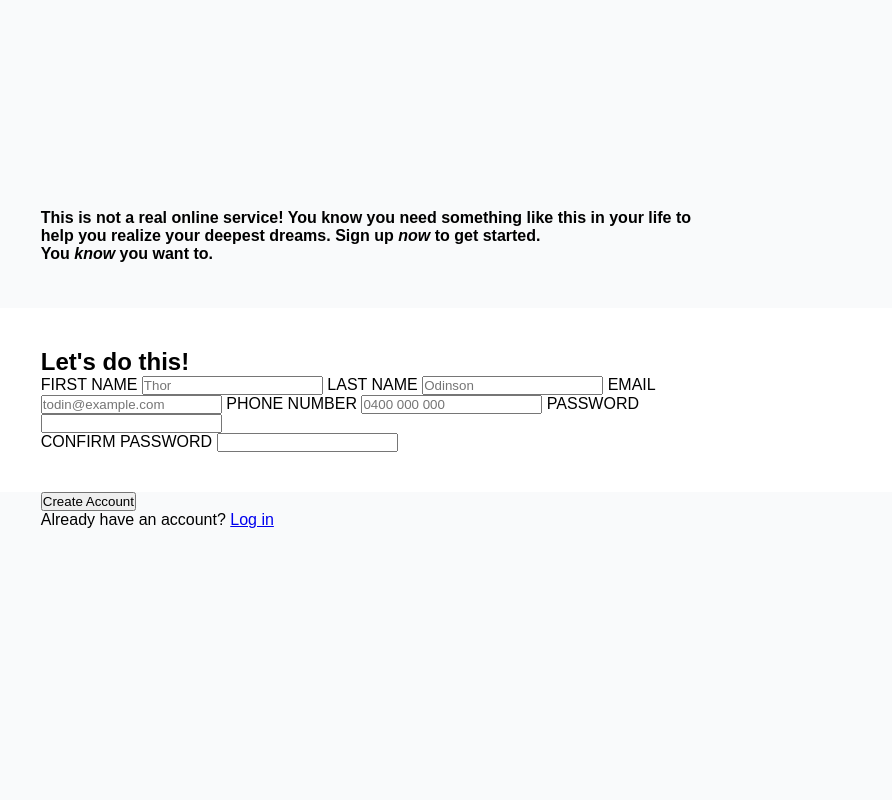
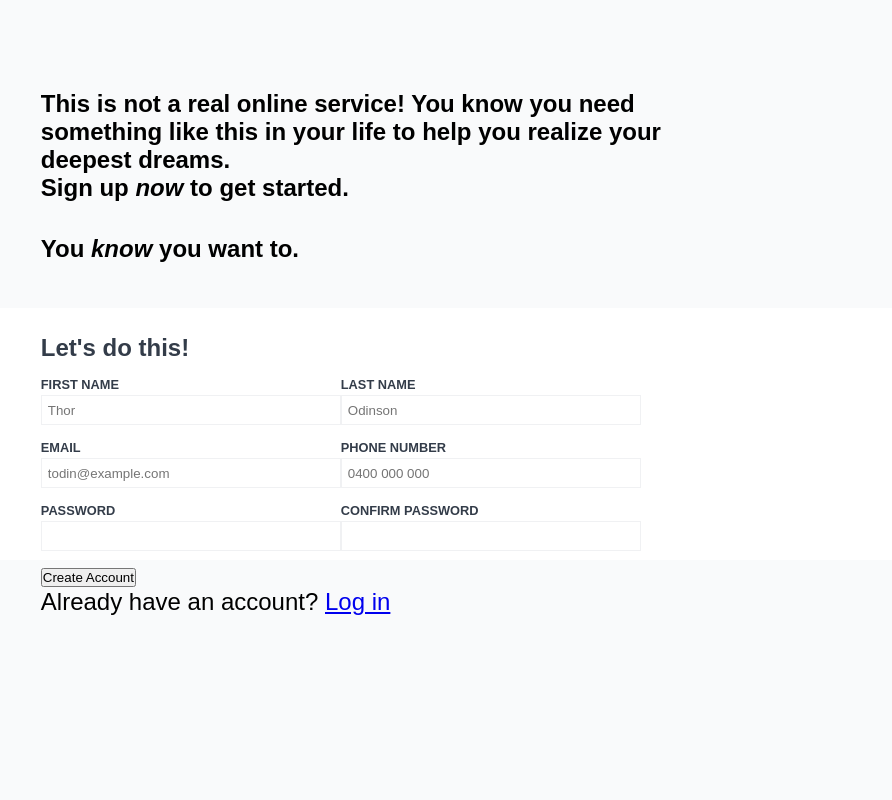
Before and after one commit to reneexie01/odin-sign-up-form, a plain HTML site: page index.html in a window 1280 px wide. Shown: the full height of the page, 388-1280 px from the left. Drawn offline with Linux system fonts and the light colour scheme.

Commit message:
Added basic styles to unused form for middle right sidebar

```diff
--- a/index.html
+++ b/index.html
@@ -24,32 +24,44 @@
     </div>
     <div class="right-side">
         <div class="top-right">
-            <p><strong>This is not a real online service! You know you need something like this in your life to help you realize your deepest dreams. Sign up <em>now</em> to get started.</strong></p>
-            <p><strong>You <em>know</em> you want to.</strong></p>
+            <p>This is not a real online service! You know you need something like this in your life to help you realize your deepest dreams.</p>
+            <p>Sign up <em>now</em> to get started.</p>
+            <p>You <em>know</em> you want to.</p>
         </div>
         <div class="middle-right">
             <h2>Let's do this!</h2>
             <form id="odin-form">
-
+                <div class="input-row-1">
+                    <div class="label-input">
                         <label for="first-name">FIRST NAME</label>
                         <input type="text" id="first-name" name="first-name" placeholder="Thor">
-
+                    </div>
+                    <div class="label-input">
                         <label for="last-name">LAST NAME</label>
                         <input type="text" id="last-name" name="last-name" placeholder="Odinson">
-
+                    </div>
+                </div>
+                <div class="input-row-2">
+                    <div class="label-input">
                         <label for="email-address">EMAIL</label>
                         <input type="email" id="email-address" name="email-address" placeholder="todin@example.com">
-
+                    </div>
+                    <div class="label-input">
                         <label for="phone-number">PHONE NUMBER</label>
                         <input type="tel" id="phone-number" name="phone-number" placeholder="0400 000 000" pattern="[0-9]{4}\s[0-9]{3}\s[0-9]{3}" required>
-
+                    </div>
+                </div>
+                <div class="input-row-3">
+                    <div class="label-input">
                         <label for="password">PASSWORD</label>
                         <input type="password" id="password" name="password" required>
                         <div class="warning"></div>
-
+                    </div>
+                    <div class="label-input">
                         <label for="confirm-password">CONFIRM PASSWORD</label>
                         <input type="password" id="confirm-password" name="confirm-password" required>
-
+                    </div>
+                </div>
             </form>
         </div>
         <div class="bottom-right">
--- a/styles.css
+++ b/styles.css
@@ -87,6 +87,49 @@ h1 {
     display: flex;
     flex-direction: column;
     justify-content: space-between;
+    font-size: 1.5rem;
+}
+
+.top-right p:nth-of-type(3) {
+    padding-top: 5%;
+}
+
+.middle-right {
+    height: 25%;
+    width: 80%;
+    display: flex;
+    flex-direction: column;
+    justify-content: space-between;
+}
+
+.middle-right h2 {
+    font-size: 1.5rem;
+    color: #333C49;
+}
+
+label {
+    font-size: 0.8rem;
+    padding-top: 5%;
+    padding-bottom: 1%;
+    color: #333C49;
+}
+
+input {
+    width: 300px;
+    height: 30px;
+    border: 1px solid #F0F1F3;
+    padding-left: 2%;
+}
+
+.label-input {
+    display: flex;
+    flex-direction: column;
+    font-weight: bold;
+}
+
+.input-row-1, .input-row-2, .input-row-3 {
+    display: flex;
+    justify-content: space-between;
 }
 
 .top-right, .middle-right, .bottom-right {
@@ -96,7 +139,6 @@ h1 {
 
 .top-right, .bottom-right {
     background-color: #f9fafb;
-    height: 38.5%;
 }
 
 .top-right {
@@ -104,6 +146,12 @@ h1 {
     flex-direction: column;
     justify-content: flex-end;
     padding-bottom: 5%;
+    height: 38.5%;
+    font-weight: bold;
+}
+
+.bottom-right {
+    height: 30%;
 }
 
 .non-matching {
```
Lines whose indentation alone changed are shown as unchanged.
